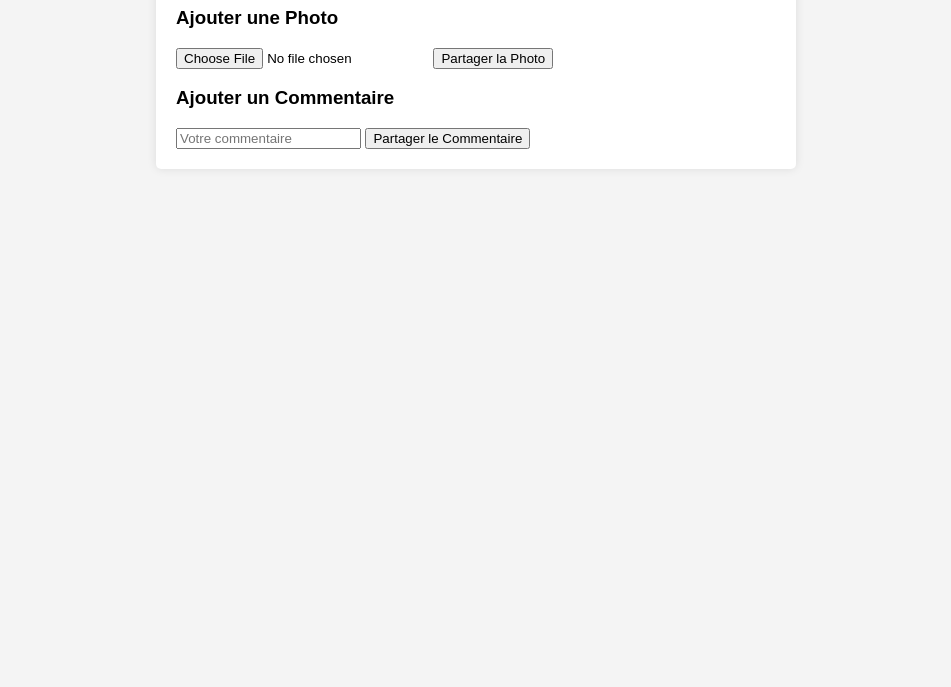
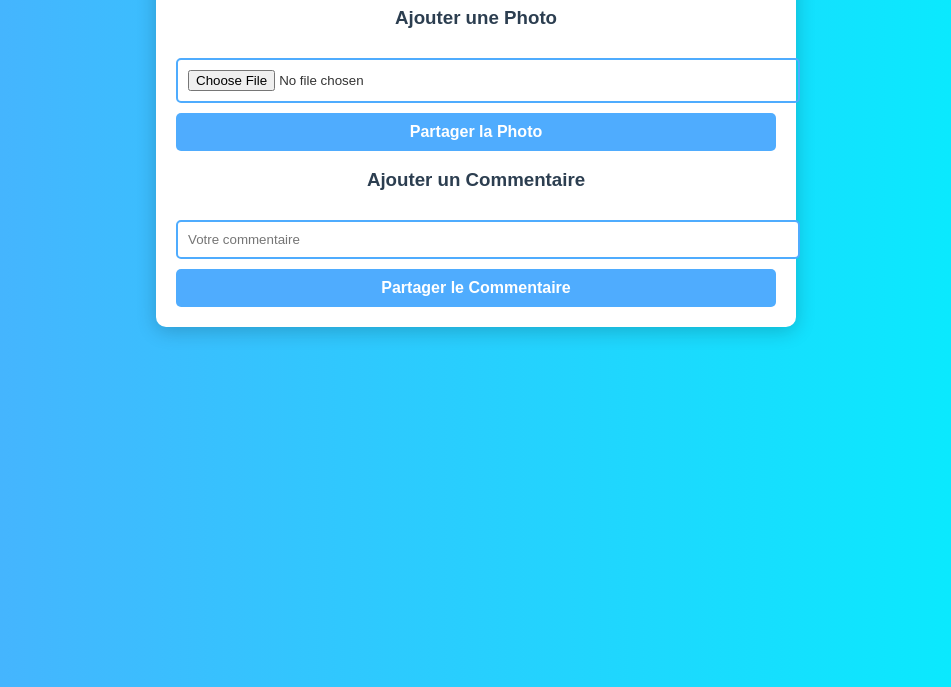
Before and after one commit to Rayen59/share.com, a plain HTML site: page index.html in a window 1280 px wide. Shown: the part 113-800 px from the top of the page, without its empty margins (164-1115 px from the left). Drawn offline with Linux system fonts and the light colour scheme.

Commit message:
Update index.html

```diff
--- a/index.html
+++ b/index.html
@@ -6,29 +6,80 @@
     <title>Partage de Photos et Commentaires</title>
     <style>
         body {
-            font-family: Arial, sans-serif;
-            background-color: #f4f4f4;
+            font-family: 'Arial', sans-serif;
+            background: linear-gradient(to right, #4facfe, #00f2fe);
             margin: 0;
             padding: 20px;
+            color: #333;
         }
+
         .container {
             max-width: 600px;
             margin: auto;
-            background: #fff;
+            background: white;
             padding: 20px;
+            border-radius: 10px;
+            box-shadow: 0 4px 20px rgba(0, 0, 0, 0.2);
+            animation: fadeIn 0.5s ease-in-out;
+        }
+
+        h1, h3 {
+            text-align: center;
+            color: #2c3e50;
+        }
+
+        input[type="file"], input[type="text"] {
+            width: 100%;
+            padding: 10px;
+            margin: 10px 0;
+            border: 2px solid #4facfe;
             border-radius: 5px;
-            box-shadow: 0 0 10px rgba(0,0,0,0.1);
+            outline: none;
+            transition: border-color 0.3s;
         }
+
+        input[type="file"]:hover, input[type="text"]:hover {
+            border-color: #00f2fe;
+        }
+
+        button {
+            background: #4facfe;
+            color: white;
+            border: none;
+            padding: 10px 15px;
+            cursor: pointer;
+            border-radius: 5px;
+            width: 100%;
+            transition: background-color 0.3s, transform 0.3s;
+            font-size: 16px;
+            font-weight: bold;
+        }
+
+        button:hover {
+            background: #00f2fe;
+            transform: scale(1.05);
+        }
+
         .post-item {
-            margin-bottom: 20px;
+            margin: 15px 0;
             border: 1px solid #ddd;
-            padding: 10px;
-            border-radius: 5px;
+            border-radius: 10px;
+            padding: 15px;
+            box-shadow: 0 2px 10px rgba(0, 0, 0, 0.1);
+            background-color: #f9f9f9;
+            position: relative;
+            transition: transform 0.3s;
         }
+
+        .post-item:hover {
+            transform: scale(1.02);
+        }
+
         img {
             max-width: 100%;
-            border-radius: 5px;
+            border-radius: 10px;
         }
+
         .delete-button {
             background-color: #ff4c4c;
             color: white;
@@ -36,6 +87,19 @@
             padding: 5px 10px;
             cursor: pointer;
             border-radius: 5px;
+            position: absolute;
+            right: 10px;
+            top: 10px;
+            transition: background-color 0.3s;
+        }
+
+        .delete-button:hover {
+            background-color: #e63939;
+        }
+
+        @keyframes fadeIn {
+            from { opacity: 0; }
+            to { opacity: 1; }
         }
     </style>
 </head>
```
